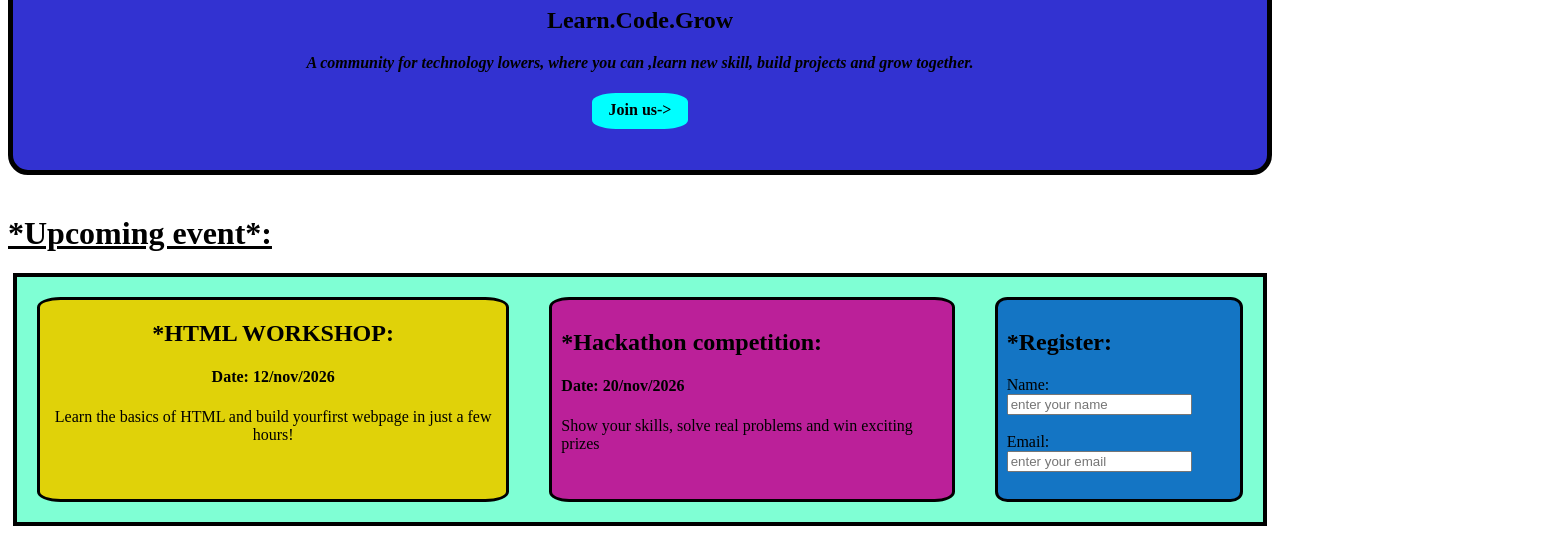
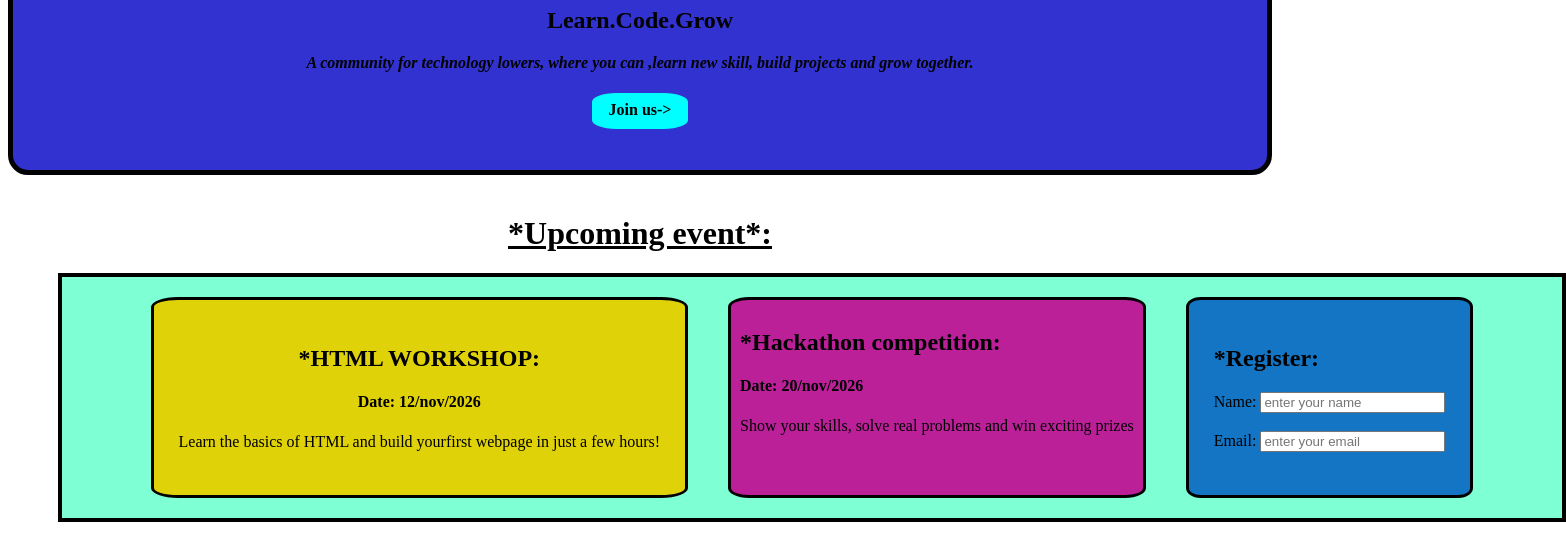
Before and after one commit to pranjalsinghbankoti-maker/assignment, a plain HTML site: page week 5/assignment5.html in a window 1280 px wide. Shown: the part 106-646 px from the top of the page, 1566 px wide, since content can reach past the window. Drawn offline with Linux system fonts and the light colour scheme.

Commit message:
commit 5

```diff
--- a/week 5/assignment5.html
+++ b/week 5/assignment5.html
@@ -16,7 +16,7 @@
     </div>
     <br>
     <div class="box2">
-       <div><h1><u>*Upcoming event*:</u></h1></div>
+       <div><h1><u><center>*Upcoming event*:</center></u></h1></div>
         <div class="box3">
             <div id="aa">
                 <h2>*HTML WORKSHOP:</h2>
--- a/week 5/style2.css
+++ b/week 5/style2.css
@@ -19,9 +19,12 @@
 }
 .box3{
     display:flex;
-    margin: 5px;
+    justify-content:center;
+    margin-: 20px;
+    margin-left: 50px;
     border: 4px solid black;
     background-color: aquamarine;
+    width: 1500px
 }
 #aa{
 border: 3px solid black;
@@ -29,14 +32,15 @@ margin: 20px;
 text-align: center;
 border-radius: 5%;
 background-color:rgb(224, 210, 9) ;
-
+padding: 25px;
 }
 #cc{
     border: 3px solid black;
 margin: 20px;
-padding: 9px;
+padding: 25px;
 border-radius: 5%;
 background-color:rgb(20, 117, 196) ;
+
 
 }
 #ss{ border: 3px solid black;
@@ -51,4 +55,5 @@ background-color:rgb(187, 32, 153) ;
     background-color: hotpink;
     width:150px
 
+
 }
```
